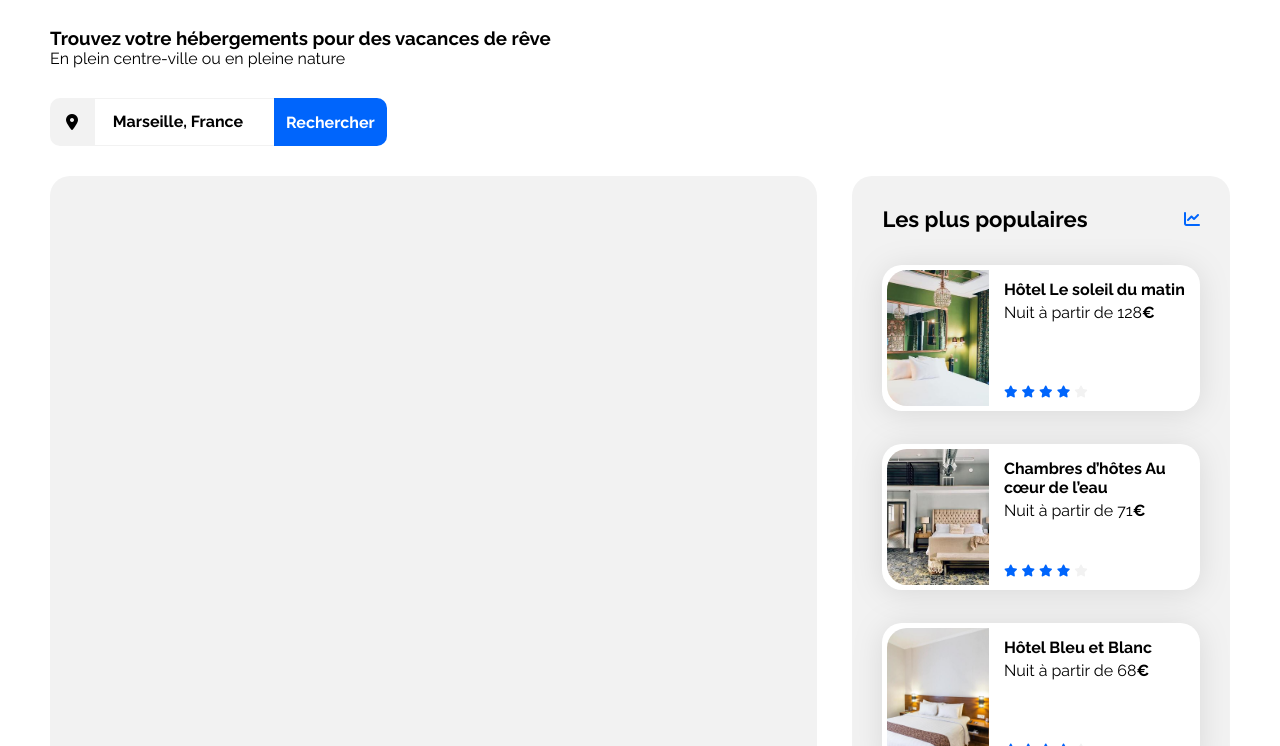
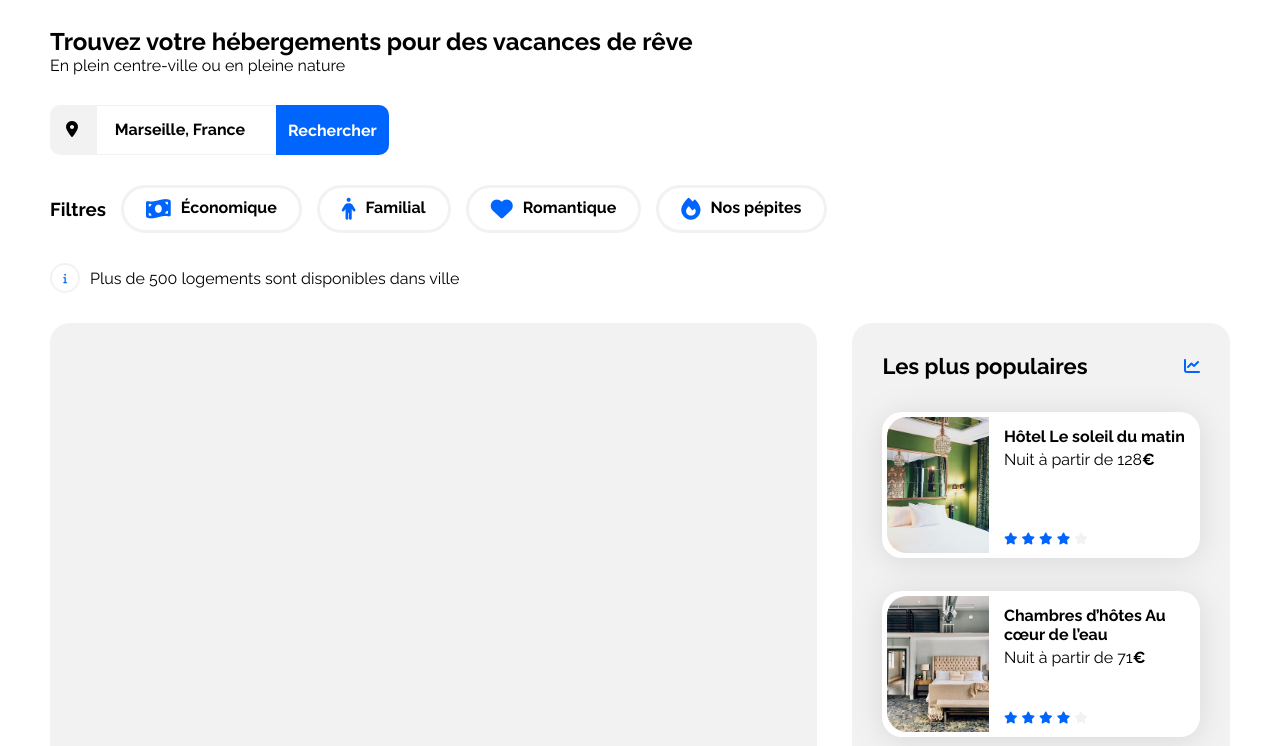
Before and after one commit to Anubisroner/Openclassrooms---Projet-2-, a plain HTML site: page index.html in a window 1280 px wide. Shown: the part 52-798 px from the top of the page. Drawn offline with Linux system fonts and the light colour scheme.

Commit message:
Update
Ajout des filtres + phrase info

```diff
--- a/css/style.css
+++ b/css/style.css
@@ -64,7 +64,7 @@ main {
     color: var(--main-bg-color)
 }
 
-/****** Barre de navigation ***********/
+/****** BARRE DE NAVIGATION ***********/
 .navbar {
     display: flex;
     justify-content: space-between;
@@ -103,7 +103,7 @@ main {
     border-top: 2px solid var(--main-color);
 }
 
-/****** Texte - Barre de recherche - Filtres ***********/
+/****** BARRE DE RECHERCHE ***********/
 .search-bar {
     display: flex;
     width: fit-content;
@@ -114,6 +114,8 @@ main {
     padding: 16px;
     background-color: var(--main-bg-color);
     border-radius: 10px 0px 0px 10px;
+    width: 14px;
+    height: 18px;
 }
 
 .champ {
@@ -144,7 +146,62 @@ main {
     border: 0;
 }
 
+/****** FILTRES ***********/
+.filtres {
+    display: flex;
+    align-items: center;
+}
 
+.filtres h3 {
+    margin-right: 15px;
+}
+
+.filtres ul {
+    display: flex;
+    align-items: center;
+    font-weight: bold;
+}
+
+.filtres li {
+    display: flex;
+    margin-right: 15px;
+    border-radius: 25px;
+    padding: 10px 22px;
+    gap: 10px;
+    border: 3px solid var(--main-bg-color);
+}
+
+.filtres li:hover {
+    background-color: var(--filter-bg-color);
+    cursor: default;
+}
+
+.filtres .fa-solid {
+    font-size: 22px;
+}
+
+/****** INFORMATION ***********/
+.info {
+    display: flex;
+    align-items: center;
+}
+
+.info i {
+    display: flex;
+    justify-content: center;
+    align-items: center;
+    font-size: 10px;
+    width: 16px;
+    height: 16px;
+    align-items: center;
+    border: 2px solid var(--main-bg-color);
+    padding: 5px;
+    border-radius: 50%;
+}
+
+.info p {
+    margin-left: 10px;
+}
 
 
 /****** Hebergements And Populaires ***********/
--- a/index.html
+++ b/index.html
@@ -19,6 +19,7 @@
 
     <div class="main-container">
         <header>
+            <!-- BARRE DE NAVIGATION - DEBUT -->
             <nav class="navbar">
                 <div class="logo">
                     <img src="images/logo/Booki.png" alt="Booki Logo">
@@ -28,17 +29,41 @@
                     <li><a href="#">Activités</a></li>
                 </ul>
             </nav>
+            <!-- BARRE DE NAVIGATION - FIN -->
         </header>
         <main>
+            <!-- SLOGAN - DEBUT -->
             <div class="slogan">
-                <h3>Trouvez votre hébergements pour des vacances de rêve</h3>
+                <h2>Trouvez votre hébergements pour des vacances de rêve</h2>
                 <p>En plein centre-ville ou en pleine nature</p>
             </div>
+            <!-- SLOGAN - FIN -->
+
+            <!-- BARRE DE RECHERCHE - DEBUT -->
             <form class="search-bar" action="" method="get" name="Rechercher">
                 <i class="fa-solid fa-location-dot"></i>
                 <input class="champ" type="search" placeholder="Marseille, France">
                 <input class="bouton" type="submit" value="Rechercher">
             </form>
+            <!-- BARRE DE RECHERCHE - FIN -->
+
+            <!-- FILTRES - DEBUT -->
+            <div class="filtres">
+                <h3>Filtres</h3>
+                <ul>
+                    <li><i class="fa-solid fa-money-bill-wave"></i><span>Économique</span></li>
+                    <li><i class="fa-solid fa-person"></i><span>Familial</span></li>
+                    <li><i class="fa-solid fa-heart"></i><span>Romantique</span></li>
+                    <li><i class="fa-solid fa-fire"></i><span>Nos pépites</span></li>
+                </ul>
+            </div>
+            <!-- FILTRES - FIN -->
+
+            <div class="info">
+                <i class="fa-solid fa-info"> </i>
+                <p>Plus de 500 logements sont disponibles dans ville</p>
+            </div>
+
             <div class="hebergements-and-populaires">
                 <section class="hebergements">
 
```
